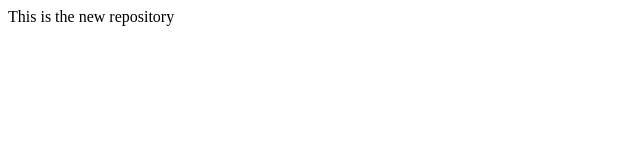
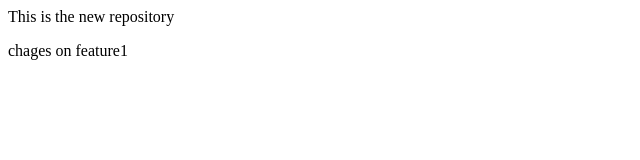
Before and after one commit to Hashmat009/localRepo, a plain HTML site: page index.html in a window 1280 px wide. Shown: the whole page, without its empty margins (0-640 px from the left). Drawn offline with Linux system fonts and the light colour scheme.

Commit message:
index file change on feature1

```diff
--- a/index.html
+++ b/index.html
@@ -1 +1,2 @@
 <P>This is the new repository</P>
+<p>chages on feature1</p>
```
